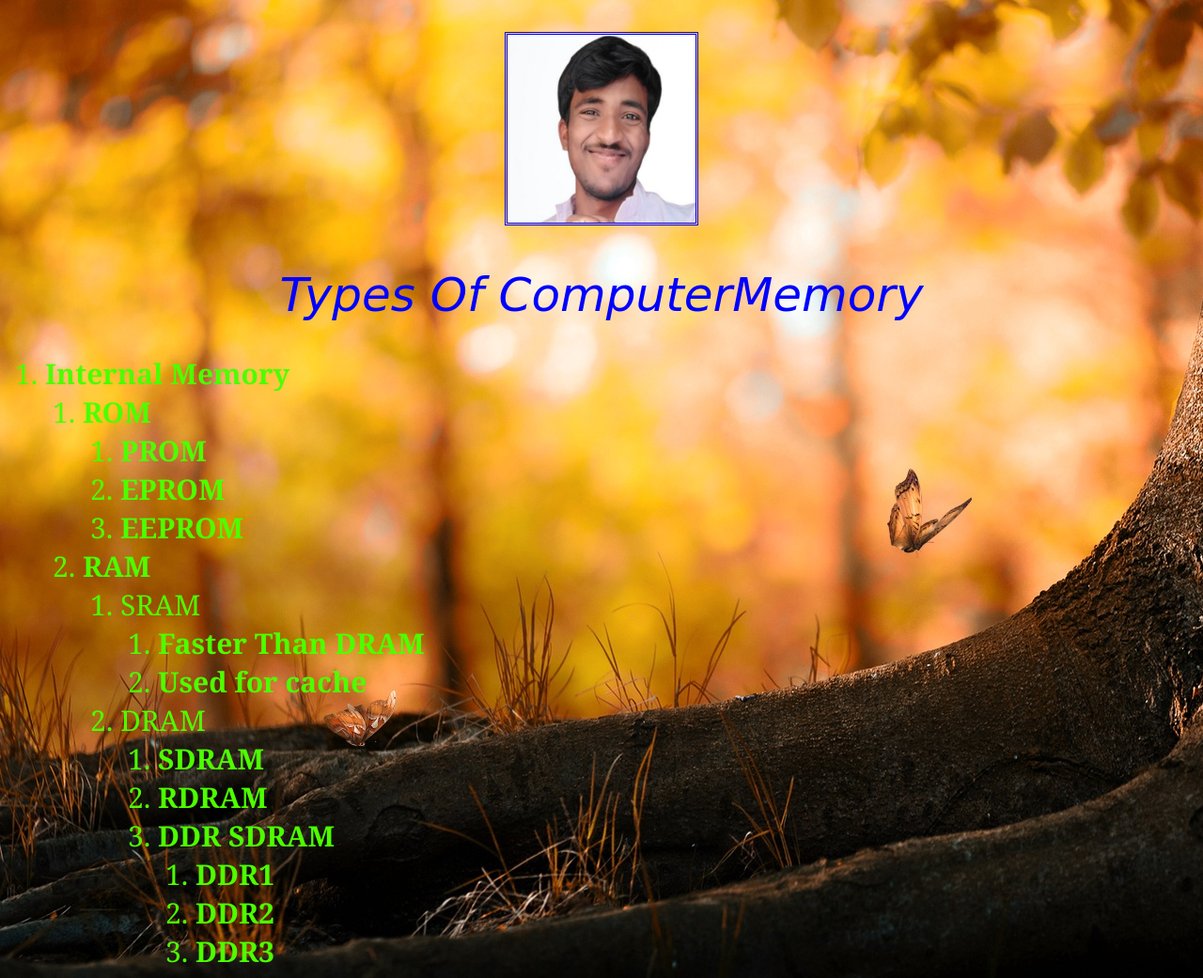
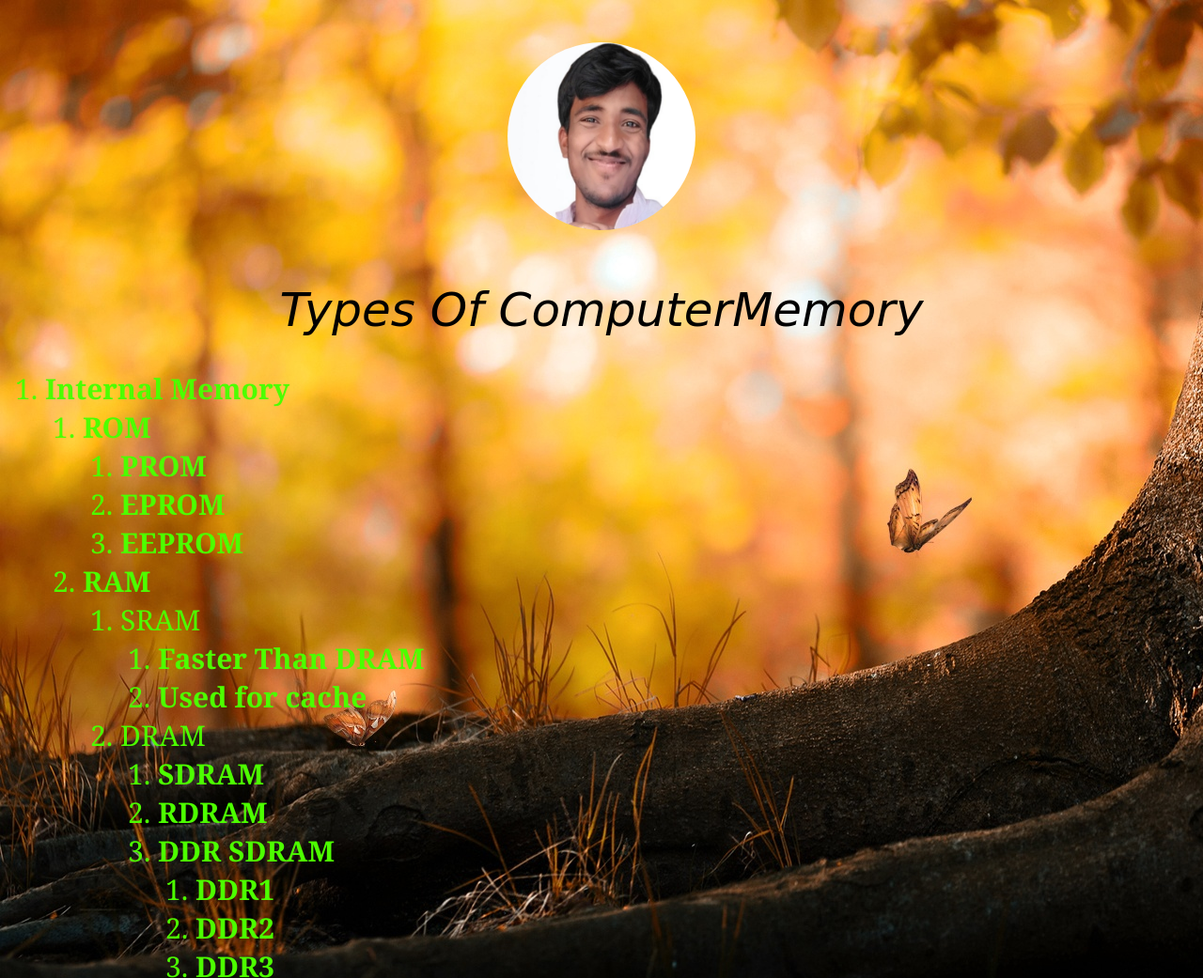
Before and after one commit to KumarPiyush89/ComputerMemoryp, a plain HTML site: page TypesOfCsomputerMemory.html in a window 1280 px wide. Shown: the top 1041 px of the page at 94% size. Drawn offline with Linux system fonts and the light colour scheme.

Commit message:
Add files via upload

```diff
--- a/TypesOfCsomputerMemory.html
+++ b/TypesOfCsomputerMemory.html
@@ -8,9 +8,10 @@
     <style type="text/css">
          body{
             background-image: url("butterfly_wood-1920x1080.jpg");
+            background-attachment: fixed;
         }
         h1{
-            color: blue;
+
             text-align: center;
             font-size: 50px;
             font-style: oblique;
@@ -24,16 +25,20 @@
             font-family: Georgia, 'Times New Roman', Times, serif;
         }
         img{
-                border-style: double;
-                height: 475px;
-                width: 475px;
+                padding-bottom: 10%;
+                height: 450px;
+                width: 450px;
+                border-width: 20px;
+                padding: 10px;
+                margin: 1px;
+                border-radius: 20%;
         }
 
     </style>
 </head>
 <body>
 
-    <h1><img src="piyush3.jpg" style="height: 200px; width: 200px;"/></h1>
+    <h1><img src="piyush3.jpg" title="Kumar Piyush" style="height: 200px; width: 200px; border-radius: 100%; border-width: 0px;" /></h1>
     <h1>Types Of ComputerMemory</h1>
     <ol>
         <li><b>Internal Memory</b></li>
@@ -90,7 +95,7 @@
     <a href="Rom.html"><img src="rom.jpg" alt="Rom" title="ROM"   > </a>
     <a href="SecondaryMemory.html"><img src="secondryMemory.jpg" alt="SecondaryMemory" title="secondryMemory"   > </a>
     <a href="Ssd.html"><img src="ssd.jpg" alt="SSD" title="SSD"   > </a><br/>
-    <a href=""><img src=""> </a>
+    <a href="lion.jpg"><img src="lion.jpg"> </a>
     <a href="Cache&registers.html"><img src="catch.jpg" alt="Catch & registers" title="Catch & registers"   ></a>
 </body>
 </html>
```
Also changed, not shown: index.html (+8 -0 lines).
